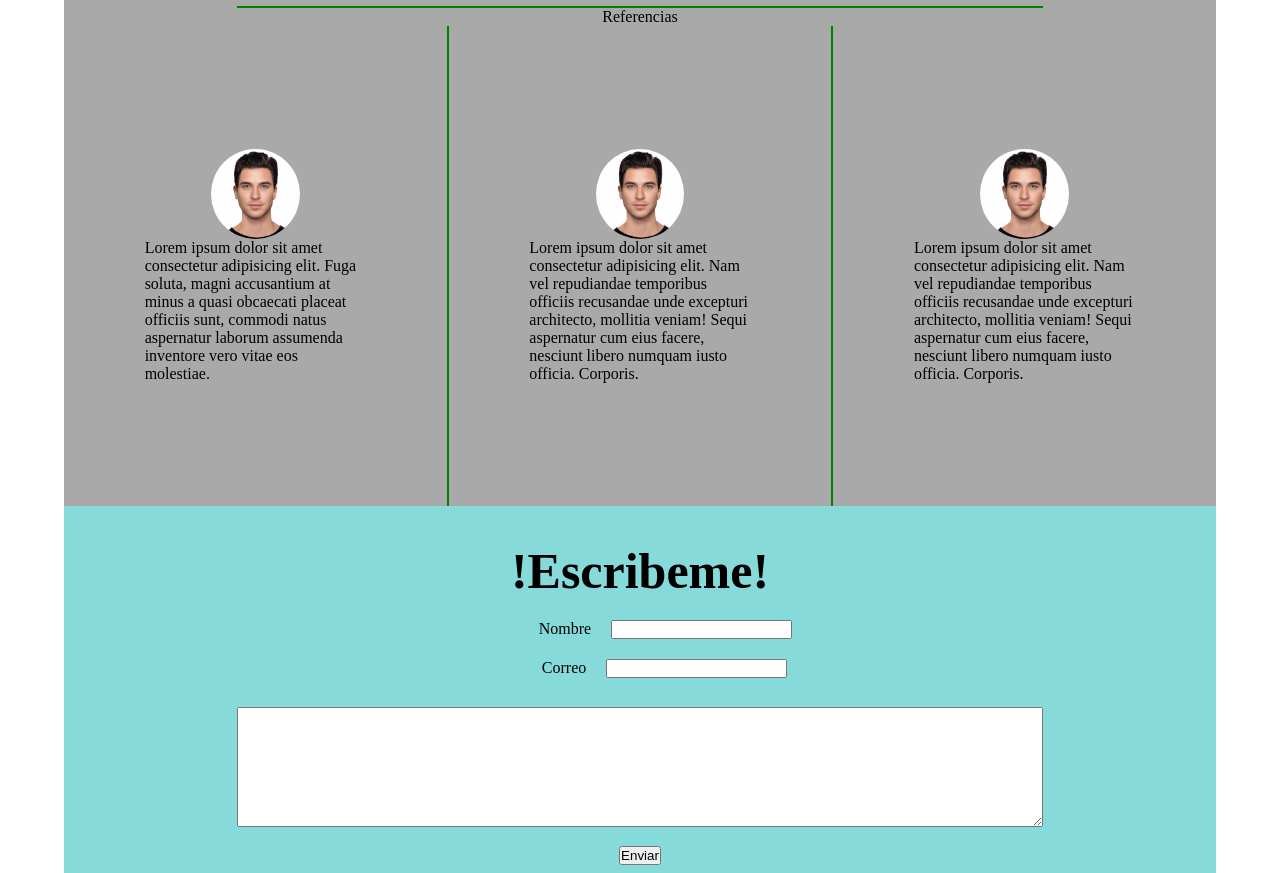
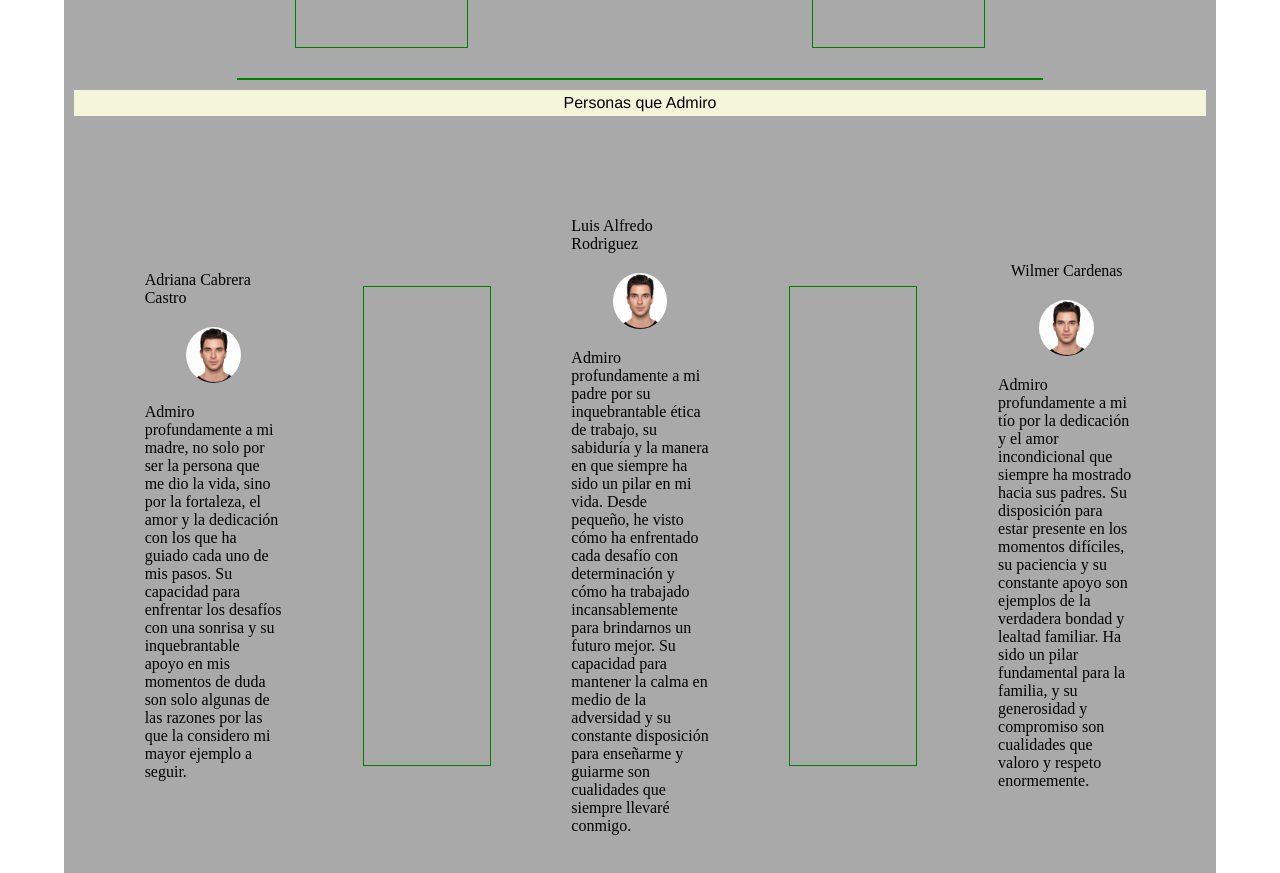
Before and after one commit to JaiderRodrig-ez/CvWeb, a plain HTML site: page index.html in a window 1280 px wide. Shown: the part 1380-2253 px from the top of the page. Drawn offline with Linux system fonts and the light colour scheme.

Commit message:
PersonasAdmiro

```diff
--- a/estilos.css
+++ b/estilos.css
@@ -73,7 +73,7 @@
 }
 #cont3{
     display: flex;
-    flex-direction: row;
+    flex-direction: column;
     justify-content: center;
     align-items: center;
 }
@@ -211,6 +211,19 @@ input{
     width: 70%;
     height: 15vh;
 }
+#cont3{
+    margin-top: 20px;
+}
+#Nombres{
+    margin-bottom: 20px;
+}
+#tett{
+    margin-top: 20px;
+}
+#parti{
+    border: 1.5px green solid;
+    width: 70%;
+}
 @media (min-width:768px){
     #cont2{
         padding-top: 20px;
@@ -232,5 +245,8 @@ input{
         font-size: 50px;
         margin: 10px;
     }
+    #cont3{
+        flex-direction: row;
+    }
 
 }
--- a/index.html
+++ b/index.html
@@ -108,21 +108,24 @@
             </div>
         </div>
         <center><div id="linea"></div></center>
-        <center>Referencias</center>
+        <center><div id="titlePerfil2">Personas que Admiro</div></center>
         <div id="cont3">
             <div id="izq2" class="mtad">
+                <div id="Nombres">Adriana Cabrera Castro</div>
                 <img src="img/fotonoticia_20150331134913-15031252329_1200.jpg" alt="">
-                Lorem ipsum dolor sit amet consectetur adipisicing elit. Fuga soluta, magni accusantium at minus a quasi obcaecati placeat officiis sunt, commodi natus aspernatur laborum assumenda inventore vero vitae eos molestiae.
+                <div id="tett">Admiro profundamente a mi madre, no solo por ser la persona que me dio la vida, sino por la fortaleza, el amor y la dedicación con los que ha guiado cada uno de mis pasos. Su capacidad para enfrentar los desafíos con una sonrisa y su inquebrantable apoyo en mis momentos de duda son solo algunas de las razones por las que la considero mi mayor ejemplo a seguir.</div>
             </div>
             <div id="parti"></div>
             <div id="med2" class="mtad">
+                <div id="Nombres">Luis Alfredo Rodriguez</div>
                 <img src="img/fotonoticia_20150331134913-15031252329_1200.jpg" alt="">
-                Lorem ipsum dolor sit amet consectetur adipisicing elit. Nam vel repudiandae temporibus officiis recusandae unde excepturi architecto, mollitia veniam! Sequi aspernatur cum eius facere, nesciunt libero numquam iusto officia. Corporis.
+                <div id="tett">Admiro profundamente a mi padre por su inquebrantable ética de trabajo, su sabiduría y la manera en que siempre ha sido un pilar en mi vida. Desde pequeño, he visto cómo ha enfrentado cada desafío con determinación y cómo ha trabajado incansablemente para brindarnos un futuro mejor. Su capacidad para mantener la calma en medio de la adversidad y su constante disposición para enseñarme y guiarme son cualidades que siempre llevaré conmigo. </div>
             </div>
             <div id="parti"></div>
             <div id="der2" class="mtad">
+                <div id="Nombres">Wilmer Cardenas</div>
                 <img src="img/fotonoticia_20150331134913-15031252329_1200.jpg" alt="">
-                Lorem ipsum dolor sit amet consectetur adipisicing elit. Nam vel repudiandae temporibus officiis recusandae unde excepturi architecto, mollitia veniam! Sequi aspernatur cum eius facere, nesciunt libero numquam iusto officia. Corporis.
+                <div id="tett">Admiro profundamente a mi tío por la dedicación y el amor incondicional que siempre ha mostrado hacia sus padres. Su disposición para estar presente en los momentos difíciles, su paciencia y su constante apoyo son ejemplos de la verdadera bondad y lealtad familiar. Ha sido un pilar fundamental para la familia, y su generosidad y compromiso son cualidades que valoro y respeto enormemente. </div>
             </div>
         </div>
         <div id="mssdirec">
```
